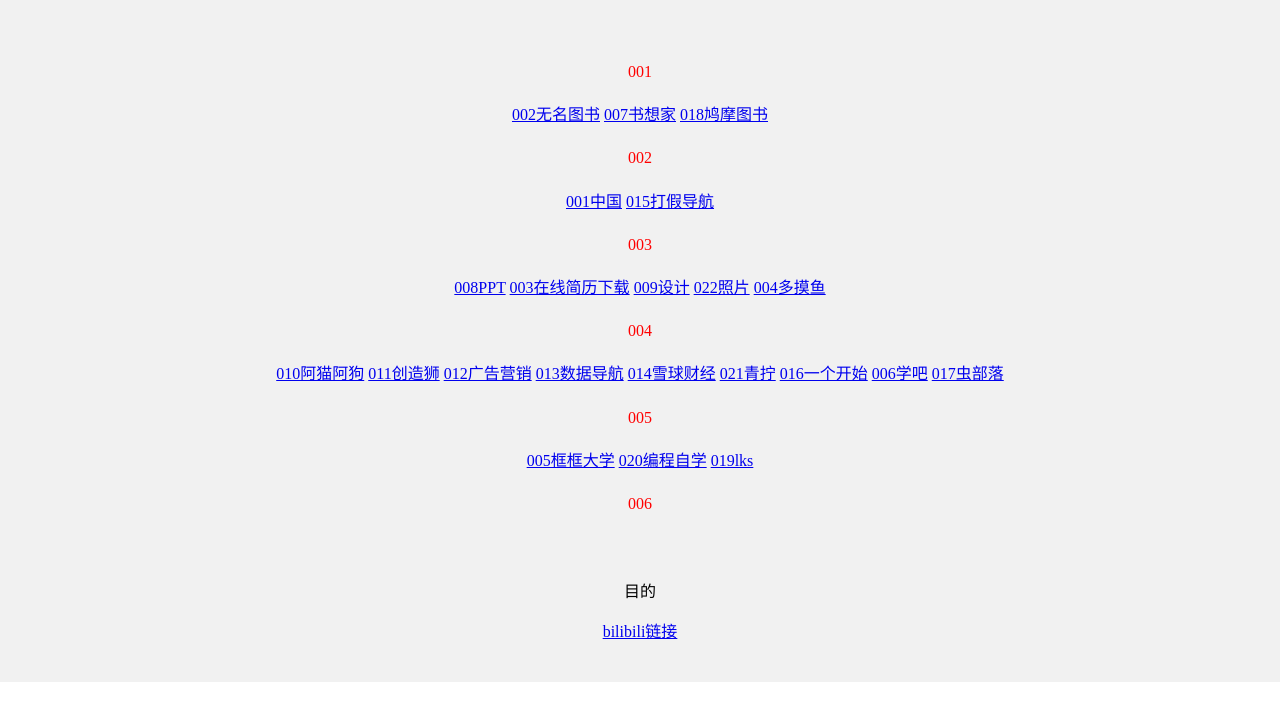
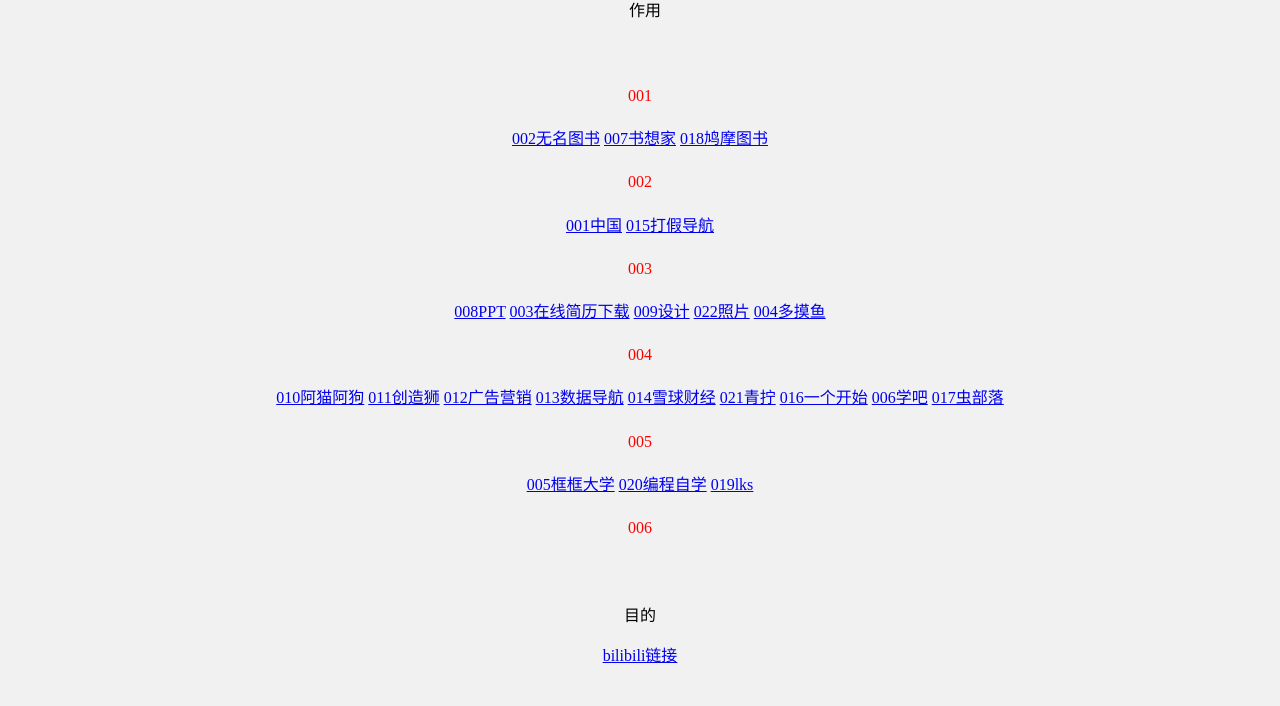
Before and after one commit to yuanrens/ji-li-8866, a plain HTML site: page index.html in a window 1280 px wide. Shown: the part 127-833 px from the top of the page. Before the commit the page ends 809 px from the top, so only its background shows below. Drawn offline with Linux system fonts and the light colour scheme.

Commit message:
Update index.html

```diff
--- a/index.html
+++ b/index.html
@@ -16,8 +16,7 @@
     text-align:center;
     padding:40px">
       <img src="https://www.coralknowledgeservices.in/wp-content/uploads/2016/08/apple-icon-144x144.png" width="80px" height="80px" alt="作用" />
-            <div style="margin-left:10px;">
-    </div>
+            <div style="margin-left:10px;">作用</div>
     <div style="
     max-wiidth:700px;
     margin:30px auto;
```
